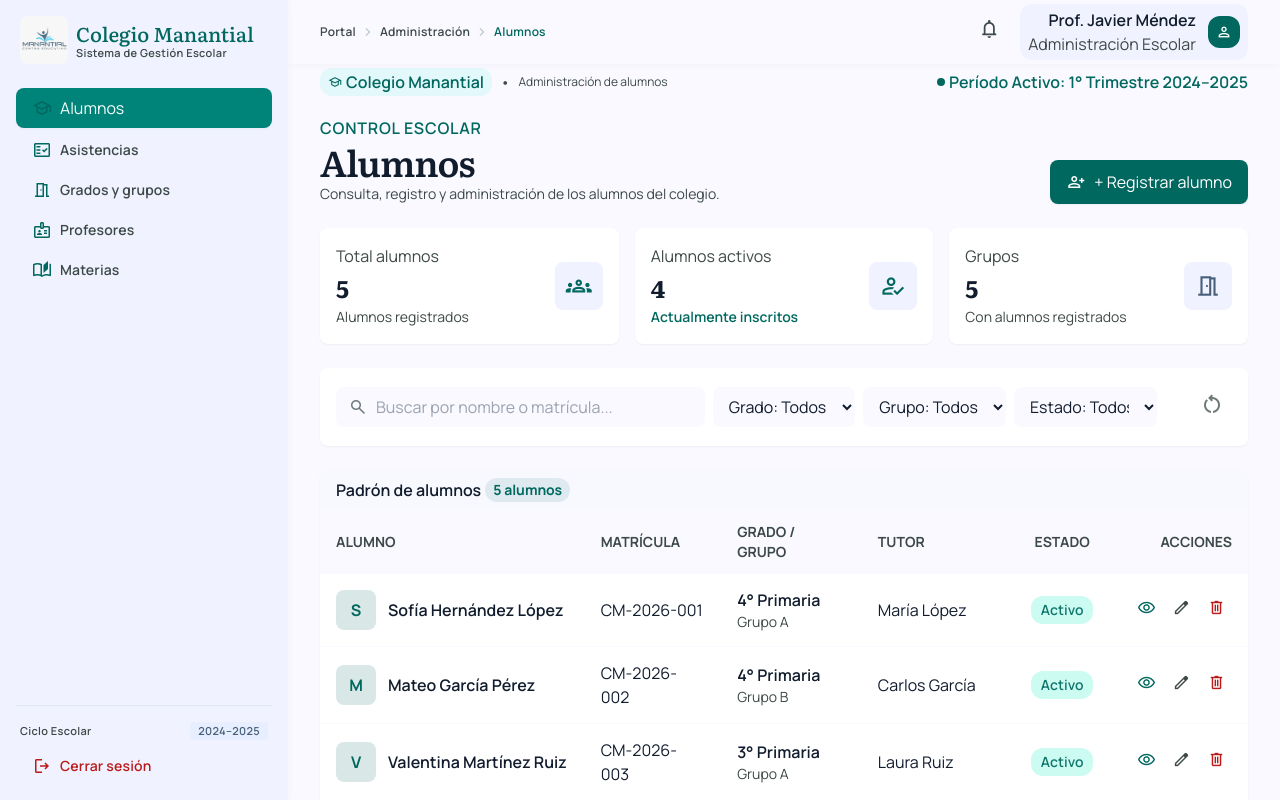
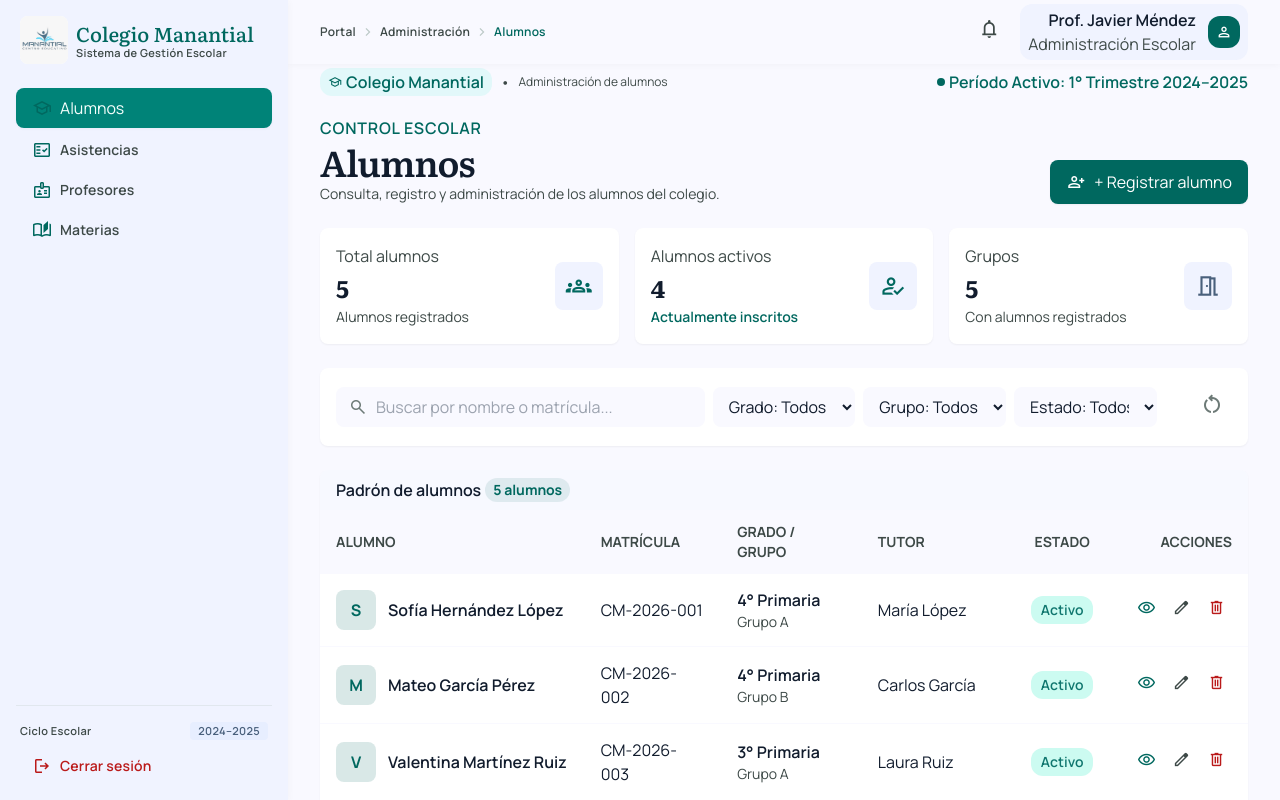
Before and after one commit to JustLexl/SistemaGestionEscolarColegioMananFront, an Angular app: page /alumnos in a window 1280 px wide. Shown: the top 800 px of the page. Built offline with nearby package versions, Linux system fonts and the light colour scheme.

Commit message:
Quitar enlace de grados y grupos del menu de alumnos

```diff
--- a/src/app/pages/alumnos/alumnos.component.html
+++ b/src/app/pages/alumnos/alumnos.component.html
@@ -46,16 +46,6 @@
   </span>
   <span>Asistencias</span>
 </a>
-
-      <a
-        class="flex items-center gap-space-sm px-space-md py-space-sm rounded-xl text-on-surface-variant hover:bg-surface-container-high hover:text-on-surface transition-all font-label-lg text-label-lg"
-        routerLink="/grados-y-grupos"
-      >
-        <span class="material-symbols-outlined text-primary text-[20px]">
-          meeting_room
-        </span>
-        <span>Grados y grupos</span>
-      </a>
 
       <a
         class="flex items-center gap-space-sm px-space-md py-space-sm rounded-xl text-on-surface-variant hover:bg-surface-container-high transition-all font-label-lg text-label-lg"
```
